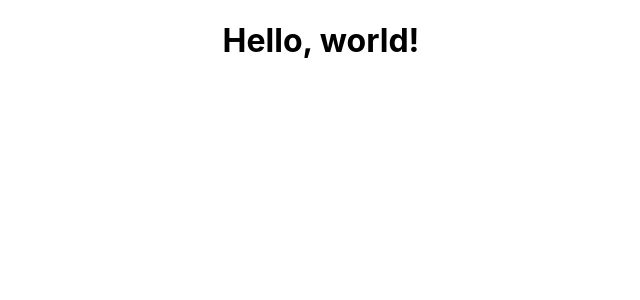
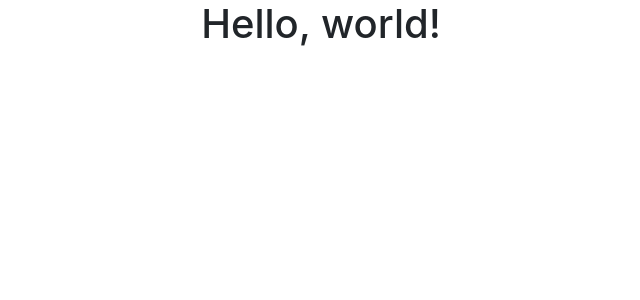
Before and after one commit to blackboardd/shoppy, a React (Create React App) app in the folder client/: page / in a window 1280 px wide. Shown: the top 300 px of the page, without its empty margins (319-959 px from the left). Built offline with nearby package versions, Linux system fonts and the light colour scheme.

Commit message:
feat(bootstrap): added bootstrap to client

```diff
--- a/client/package.json
+++ b/client/package.json
@@ -3,13 +3,18 @@
   "version": "0.0.0",
   "private": true,
   "dependencies": {
+    "@popperjs/core": "^2.11.4",
     "@testing-library/jest-dom": "^5.16.2",
     "@testing-library/react": "^12.1.4",
     "@testing-library/user-event": "^13.5.0",
     "@types/jest": "^27.4.1",
+    "@types/jquery": "^3.5.14",
     "@types/node": "^17.0.22",
     "@types/react": "^17.0.42",
     "@types/react-dom": "^17.0.14",
+    "bootstrap": "^5.1.3",
+    "jquery": "^3.6.0",
+    "popper.js": "^1.16.1",
     "react": "^17.0.2",
     "react-dom": "^17.0.2",
     "react-scripts": "5.0.0",
--- /dev/null
+++ b/client/src/custom.scss
@@ -0,0 +1,2 @@
+// Import Bootstrap and its default variables
+@import '~bootstrap/scss/bootstrap.scss';
--- a/client/src/index.tsx
+++ b/client/src/index.tsx
@@ -1,6 +1,9 @@
+import 'bootstrap/dist/css/bootstrap.min.css';
+import 'bootstrap/dist/js/bootstrap.bundle.min';
 import React from 'react';
 import ReactDOM from 'react-dom';
 import App from './App';
+import './custom.scss';
 import './index.scss';
 
 ReactDOM.render(
```
Also changed, not shown: 1 other file (tests, documents, lock files or other folders).
